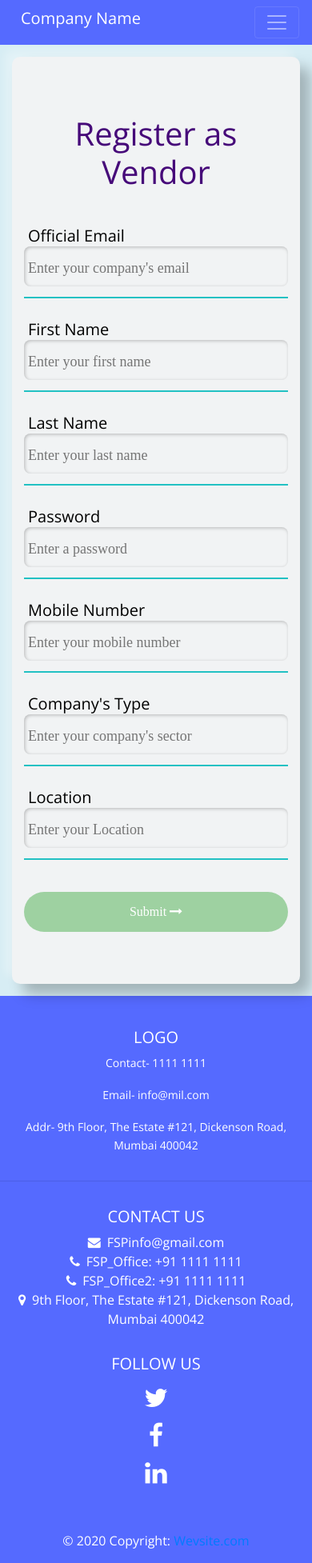
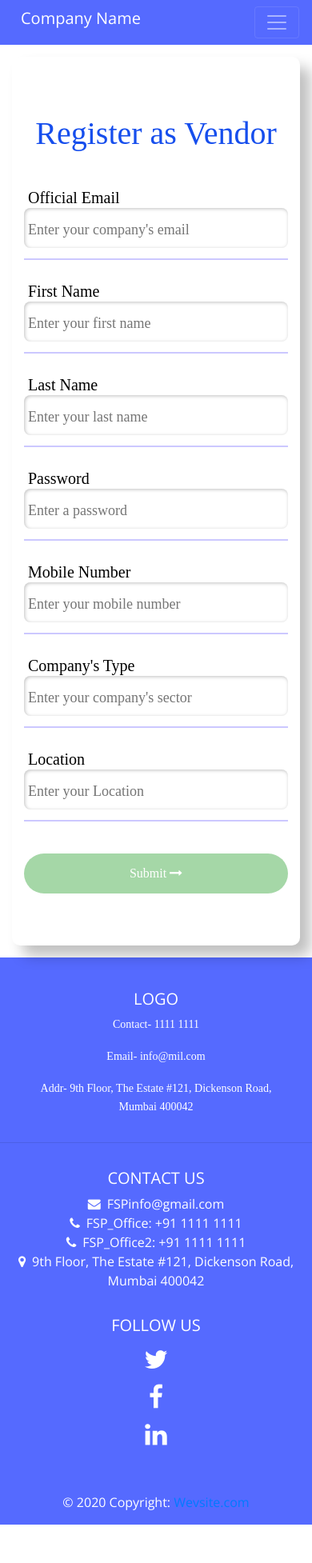
Before and after one commit to harshmody30401/recruitment, a PHP site: page /register/vendor_reg.php in a window 390 px wide. Shown: the whole page at 80% size. After the commit the page ends 1906 px from the top, so only its background shows below. Run offline with PHP 8.4, Linux system fonts and the light colour scheme; some libraries are stand-ins or nearby versions.

Commit message:
Adeed UI Changes

```diff
--- a/static/css/jobprovider_reg.css
+++ b/static/css/jobprovider_reg.css
@@ -1,18 +1,10 @@
-
-.websitebody {
-    margin: 0;
-    padding: 0;
-    background: #dae0e2;
-    font-family: Open Sans;
-  }
-
 h1,h2,h3,h4,h5,h6
 {
 	margin: 0px;
 }
 p
 {
-	/* font-family: Poppins-Regular; */
+	font-family: Poppins-Regular;
 	font-size: 14px;
 	line-height: 1.7;
 	color: white;
@@ -60,12 +52,12 @@ button:hover {
   justify-content: center;
   align-items: center;
   padding: 15px;
-  background:  #d7edf4 !important;
+  background:  white !important;
 }
 
 .wrap-contact100 {
   width: 500px;
-  background: #f1f3f4 !important;
+  background: white !important;
   border-radius: 10px;
   overflow: hidden;
   padding: 42px 55px 45px 55px;
@@ -80,9 +72,9 @@ button:hover {
 
 .contact100-form-title {
   display: block;
-  /* font-family: Poppins-Bold; */
+  font-family: Poppins-Bold;
   font-size: 40px;
-  color: #460979;
+  color: #164EED;
   line-height: 1.2;
   text-align: center;
   padding-bottom: 44px;
@@ -91,13 +83,13 @@ button:hover {
 .wrap-input100 {
   width: 100%;
   position: relative;
-  border-bottom: 2px solid #22c1c3;
+  border-bottom: 2px solid #CCC8FF;
   padding-bottom: 13px;
   margin-bottom: 27px;
 }
 
 .label-input100 {
-  /* font-family: Poppins-Regular; */
+  font-family: Poppins-Regular;
   font-size: 20px;
   color: #000000;
   line-height: 1.2;
@@ -110,7 +102,7 @@ button:hover {
   background: transparent;
   font-family: Poppins-Medium;
   font-size: 18px;
-  color: #460979;
+  color: #164EED;
   line-height: 1.2;
   padding: 0 5px;
   border-radius: 8px;
@@ -137,7 +129,7 @@ button:hover {
   width: 0;
   height: 2px;
   transition: all 0.4s;
-  background: #460979;
+  background: #164EED;
 }
 
 input.input100 {
--- a/static/css/services.css
+++ b/static/css/services.css
@@ -129,12 +129,6 @@ section {
 
 @media all and (max-width: 600px) {
 
-  .navbar > .collapse > .navbar-nav > .nav-item {
-		margin-right: 0px;
-  }
-  .nav-item{
-		text-align: center;
-	}
   .desktop-arrange{
     display: none;
   margin: 10%;
```
Also changed, not shown: static/css/jobprovider_login.css (+1 -58 lines), static/css/jobseeker_login.css (+0 -8 lines), static/css/jobseeker_reg.css (+2 -9 lines).
